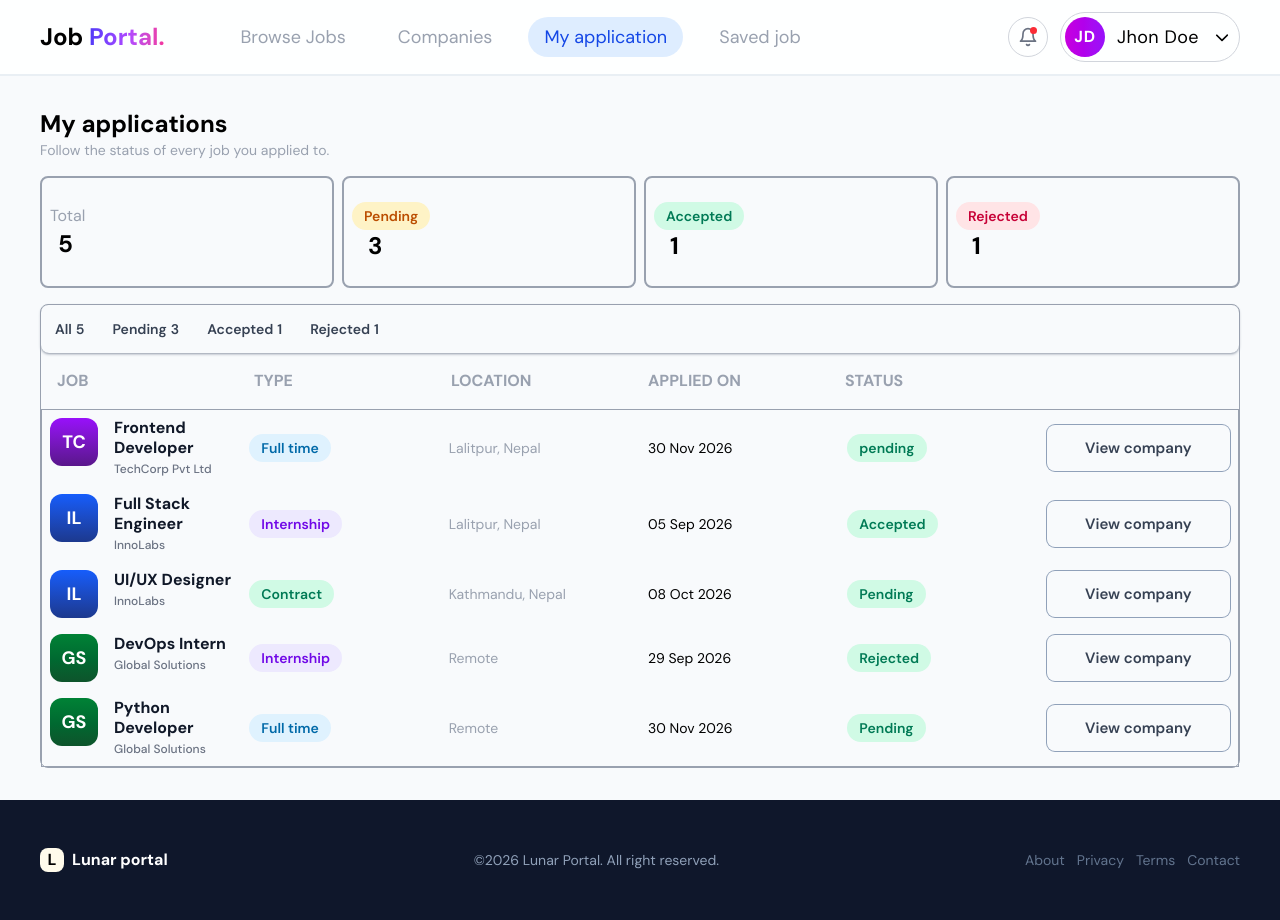
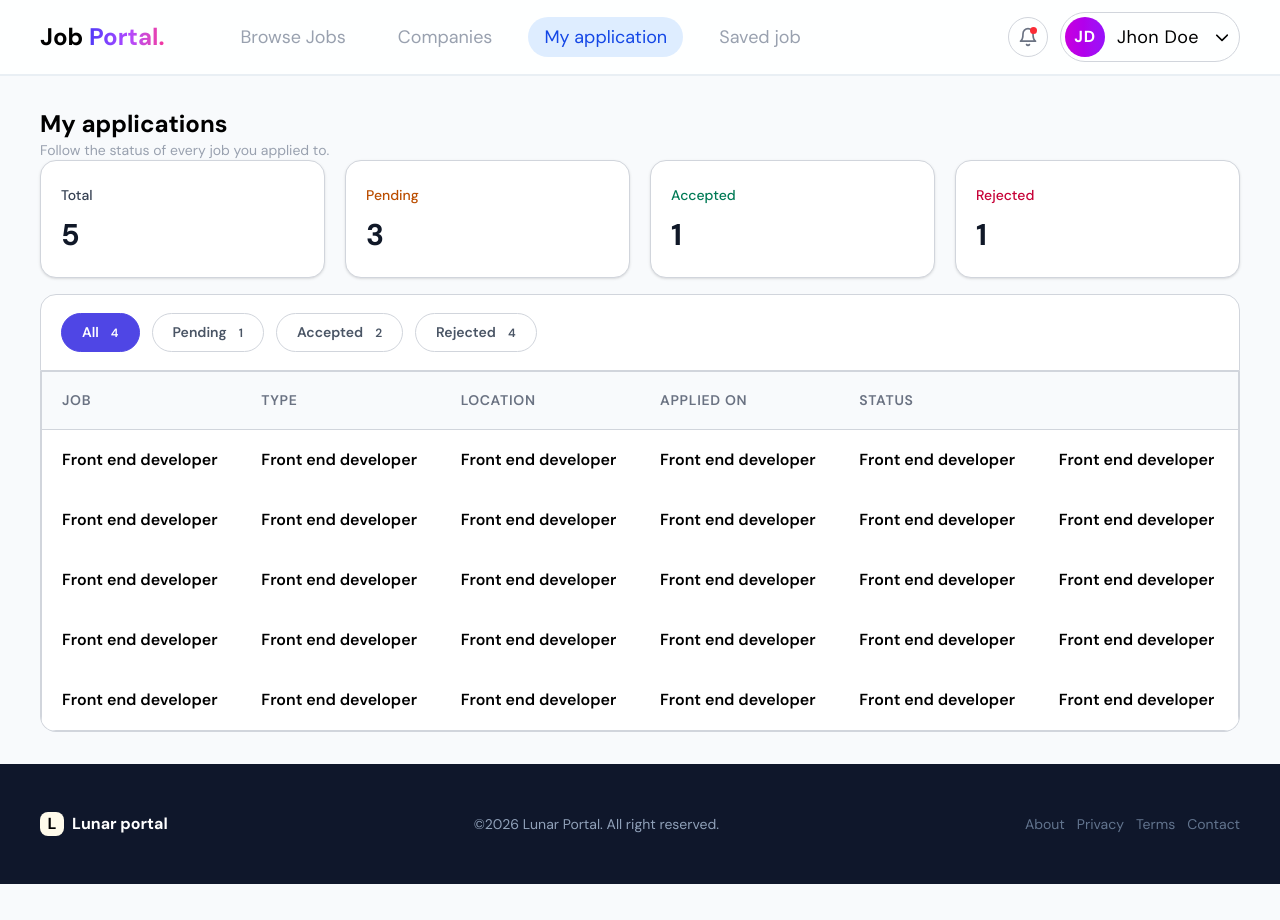
Before and after one commit to gokul-lamsal/jobkhoj, a React (Vite) app in the folder frontend/: page /seeker/application in a window 1280 px wide. After the commit the page ends 884 px from the top, so only its background shows below. Built offline with nearby package versions, Linux system fonts and the light colour scheme.

Commit message:
polish application page

```diff
--- a/frontend/src/components/helpers/ColorAndBadge.js
+++ b/frontend/src/components/helpers/ColorAndBadge.js
@@ -4,7 +4,7 @@ export const gradients = {
     emerald: "from-emerald-600 to-emerald-900",
     purple: "from-purple-600 to-purple-900",
     pink: "from-pink-700 to-purple-900",
-    green:"from-green-700 to-green-900"
+    green: "from-green-700 to-green-900"
 };
 
 export const badgeType = {
@@ -13,3 +13,8 @@ export const badgeType = {
     "internship": "primary",
     "full time": "info"
 }
+export const statusBadge = {
+    "accepted": "success",
+    "rejected": "danger",
+    "pending": "warning",
+}
--- a/frontend/src/pages/seeker/SeekerApplication.jsx
+++ b/frontend/src/pages/seeker/SeekerApplication.jsx
@@ -64,9 +64,19 @@ function SeekerApplication() {
       status: "Pending",
     },
   ]);
+  const [currentStatus, setCurrentStatus] = useState("All")
+
+  const stats = [
+    { label: "Total", value: 5, color: "text-gray-700" },
+    { label: "Pending", value: 3, color: "text-amber-700" },
+    { label: "Accepted", value: 1, color: "text-emerald-700" },
+    { label: "Rejected", value: 1, color: "text-rose-700" },
+  ];
+
+
   return (
     <main>
-      <section className=" flex flex-col gap-4 py-8">
+      <section className=" flex flex-col py-8">
         <div>
           <h1 className="font-bold text-2xl">My applications</h1>
           <p className="text-sm text-gray-400">
@@ -76,70 +86,36 @@ function SeekerApplication() {
 
         {/* status part */}
 
-        <div className="grid grid-cols-4 gap-2 ">
-          <div className="border-2 border-gray-400 rounded-lg py-6 px-2 flex flex-col justify-center">
-            <p className="text-md text-gray-400">Total</p>
-            <h1 className="text-2xl font-extrabold px-2">5</h1>
-          </div>
-          <div className="border-2 border-gray-400 rounded-lg py-6 px-2 flex flex-col justify-center">
-            <span>
-              <Badge type="warning" text={"Pending"} />
-            </span>
-            <h1 className="text-2xl font-extrabold px-4">3</h1>
-          </div>
-          <div className="border-2 border-gray-400 rounded-lg py-6 px-2 flex flex-col justify-center">
-            <span>
-              <Badge type="success" text={"Accepted"} />
-            </span>
-            <h1 className="text-2xl font-extrabold px-4">1</h1>
-          </div>
-          <div className="border-2 border-gray-400 rounded-lg py-6 px-2 flex flex-col justify-center">
-            <span>
-              <Badge type="danger" text={"Rejected"} />
-            </span>
-            <h1 className="text-2xl font-extrabold px-4">1</h1>
-          </div>
+        <div className="grid grid-cols-4  gap-5 ">
+          {stats.map(({ label, value, color }) => (
+            <div
+              key={label}
+              className="bg-white border border-gray-300 rounded-2xl shadow-sm px-5 py-6 flex flex-col justify-center gap-3"
+            >
+              <p className={`text-sm font-medium ${color}`}>{label}</p>
+              <h1 className="text-3xl font-extrabold text-gray-900">{value}</h1>
+            </div>
+          ))}
         </div>
 
         {/* last part */}
-        <div className="border border-gray-400 rounded-lg">
-          <div>
-            <div className="flex gap-4 shadow shadow-gray-400 p-2 rounded-lg">
-              <div className="group flex justify-center items-center gap-1 p-1.5 rounded-2xl cursor-pointer hover:bg-primary-hover transition-colors duration-300">
-                <p className="font-semibold text-gray-700 text-sm group-hover:text-white">
-                  All
-                </p>
-                <p className="font-semibold text-gray-700 text-sm group-hover:text-white">
-                  5
-                </p>
-              </div>
-              <div className="group flex justify-center items-center gap-1 p-1.5 rounded-2xl cursor-pointer hover:bg-primary-hover transition-colors duration-300">
-                <p className="font-semibold text-gray-700 text-sm group-hover:text-white">
-                  Pending
-                </p>
-                <p className="font-semibold text-gray-700 text-sm group-hover:text-white">
-                  3
-                </p>
-              </div>
-              <div className="group flex justify-center items-center gap-1 p-1.5 rounded-2xl cursor-pointer hover:bg-primary-hover transition-colors duration-300">
-                <p className="font-semibold text-gray-700 text-sm group-hover:text-white">
-                  Accepted
-                </p>
-                <p className="font-semibold text-gray-700 text-sm group-hover:text-white">
-                  1
-                </p>
-              </div>
-              <div className="group flex justify-center items-center gap-1 p-1.5 rounded-2xl cursor-pointer hover:bg-primary-hover transition-colors duration-300">
-                <p className="font-semibold text-gray-700 text-sm group-hover:text-white">
-                  Rejected
-                </p>
-                <p className="font-semibold text-gray-700 text-sm group-hover:text-white">
-                  1
-                </p>
-              </div>
-            </div>
+        <div className="border  mt-4 flex gap-3 border-gray-300  py-4.5 px-5 bg-white rounded-t-2xl">
+          {
+            ["All", "Pending", "Accepted", "Rejected"].map((e, i) => {
+              return (
+                <button onClick={() => setCurrentStatus(e)} key={e.type} className={`px-5 text-[14px] font-semibold py-2 transition-all duration-200 ease-in-out cursor-pointer border  ${(e === currentStatus) ? "bg-primary  border-primary text-white" : "bg-white text-gray-600   border-gray-300"} rounded-full`}>
+                  {e}
+                  <span className="text-[12px] ml-3">
+                    {Math.floor(Math.random() * 4) + 1}
+                    {/* Aaile ko lagi random number , paxi backend bata aauxa , maybe lol */}
+                  </span>
+                </button>
+              )
+            })
+          }
 
-            <div className="p-4 grid grid-cols-6 gap-4 items-center justify-center">
+
+          {/* <div className="p-4 grid grid-cols-6 gap-4 items-center justify-center">
               <div>
                 <p className="font-bold text-gray-400">JOB</p>
               </div>
@@ -204,17 +180,73 @@ function SeekerApplication() {
 
                   <div className="flex flex-col gap-2">
                     <div className="shrink-0">
-                      <Badge type="success" text={JobDetails.status} />
+                      <Badge type={statusBadge[JobDetails.status.toLowerCase()]} text={JobDetails.status} />
                     </div>
                   </div>
 
                   <div className=" ring-slate-400 ring  hover:ring-slate-700 text-center  active:scale-95 transition-all duration-200 px-4 py-3 text-[15px] font-semibold text-gray-700 rounded-lg cursor-pointer">
-                    View company
+                    View job
                   </div>
                 </div>
               ))}
-            </div>
-          </div>
+            </div> */}
+        </div>
+        {/* Table */}
+        <div className="w-full overflow-hidden rounded-b-2xl border border-t-0 border-gray-300 ">
+          <table className="border w-full   text-left">
+            <thead className="border-b  border-gray-300">
+              <tr className="text-[14px] uppercase tracking-wider  text-gray-500">
+                <th className=" py-4.5 px-5 font-semibold">Job</th>
+                <th className=" py-4.5 px-5 font-semibold">Type</th>
+                <th className=" py-4.5 px-5 font-semibold">Location</th>
+                <th className=" py-4.5 px-5 font-semibold">Applied on</th>
+                <th className=" py-4.5 px-5 font-semibold">Status</th>
+                <th className=" py-4.5 px-5" />
+              </tr>
+            </thead>
+            <tbody className="bg-white">
+              <tr>
+                <td className=" py-4.5 px-5 font-semibold">Front end developer</td>
+                <td className=" py-4.5 px-5 font-semibold">Front end developer</td>
+                <td className=" py-4.5 px-5 font-semibold">Front end developer</td>
+                <td className=" py-4.5 px-5 font-semibold">Front end developer</td>
+                <td className=" py-4.5 px-5 font-semibold">Front end developer</td>
+                <td className=" py-4.5 px-5 font-semibold">Front end developer</td>
+              </tr>
+              <tr>
+                <td className=" py-4.5 px-5 font-semibold">Front end developer</td>
+                <td className=" py-4.5 px-5 font-semibold">Front end developer</td>
+                <td className=" py-4.5 px-5 font-semibold">Front end developer</td>
+                <td className=" py-4.5 px-5 font-semibold">Front end developer</td>
+                <td className=" py-4.5 px-5 font-semibold">Front end developer</td>
+                <td className=" py-4.5 px-5 font-semibold">Front end developer</td>
+              </tr>
+              <tr>
+                <td className=" py-4.5 px-5 font-semibold">Front end developer</td>
+                <td className=" py-4.5 px-5 font-semibold">Front end developer</td>
+                <td className=" py-4.5 px-5 font-semibold">Front end developer</td>
+                <td className=" py-4.5 px-5 font-semibold">Front end developer</td>
+                <td className=" py-4.5 px-5 font-semibold">Front end developer</td>
+                <td className=" py-4.5 px-5 font-semibold">Front end developer</td>
+              </tr>
+              <tr>
+                <td className=" py-4.5 px-5 font-semibold">Front end developer</td>
+                <td className=" py-4.5 px-5 font-semibold">Front end developer</td>
+                <td className=" py-4.5 px-5 font-semibold">Front end developer</td>
+                <td className=" py-4.5 px-5 font-semibold">Front end developer</td>
+                <td className=" py-4.5 px-5 font-semibold">Front end developer</td>
+                <td className=" py-4.5 px-5 font-semibold">Front end developer</td>
+              </tr>
+              <tr>
+                <td className=" py-4.5 px-5 font-semibold">Front end developer</td>
+                <td className=" py-4.5 px-5 font-semibold">Front end developer</td>
+                <td className=" py-4.5 px-5 font-semibold">Front end developer</td>
+                <td className=" py-4.5 px-5 font-semibold">Front end developer</td>
+                <td className=" py-4.5 px-5 font-semibold">Front end developer</td>
+                <td className=" py-4.5 px-5 font-semibold">Front end developer</td>
+              </tr>
+            </tbody>
+          </table>
         </div>
       </section>
     </main>
--- a/frontend/src/pages/seeker/SeekerJobPage.jsx
+++ b/frontend/src/pages/seeker/SeekerJobPage.jsx
@@ -1,6 +1,6 @@
-import React, { useState } from "react";
+import { useState } from "react";
 import { badgeType, gradients } from "../../components/helpers/ColorAndBadge";
-import { FaBookmark, FaLink, FaRegBookmark } from "react-icons/fa";
+import { FaRegBookmark } from "react-icons/fa";
 import Badge from "../../components/global/Badge";
 import { MdEventNote, MdOutlineLocationOn } from "react-icons/md";
 import { FiBriefcase, FiDollarSign } from "react-icons/fi";
@@ -9,7 +9,6 @@ import { Link } from "react-router-dom";
 import Button from "../../components/global/Button";
 import { LuUsers } from "react-icons/lu";
 import CompanyCard from "../../components/helpers/CompanyCard"
-import PostedJobCard from "../../components/helpers/PostedJobCard"
 const SeekerJobPage = () => {
   {
     /* use this info to build dummy aaile ko lagi paxi yo json change huna sakxa , for now build ui yei use garera
```
